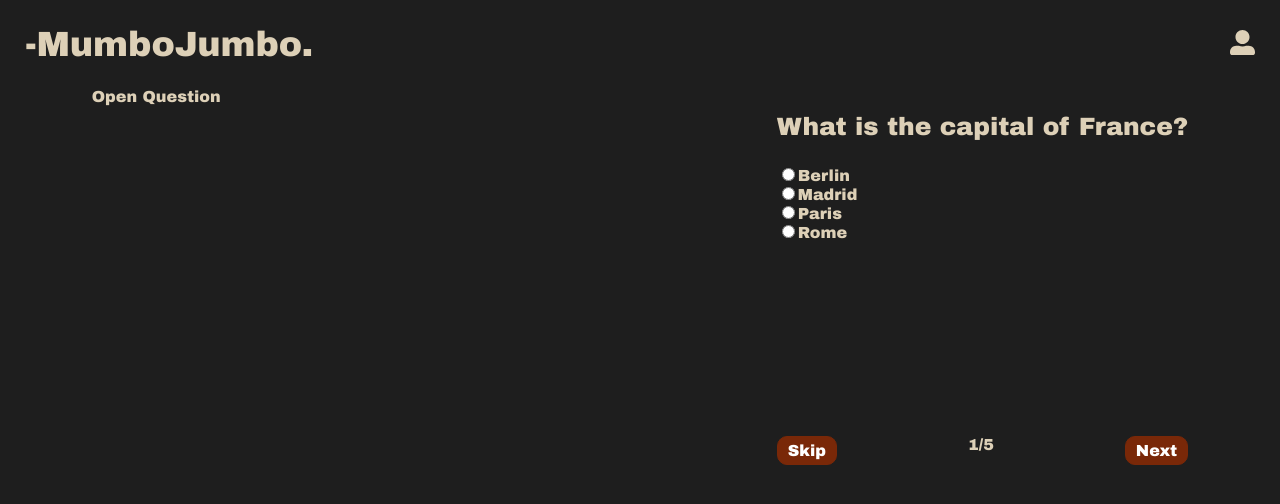
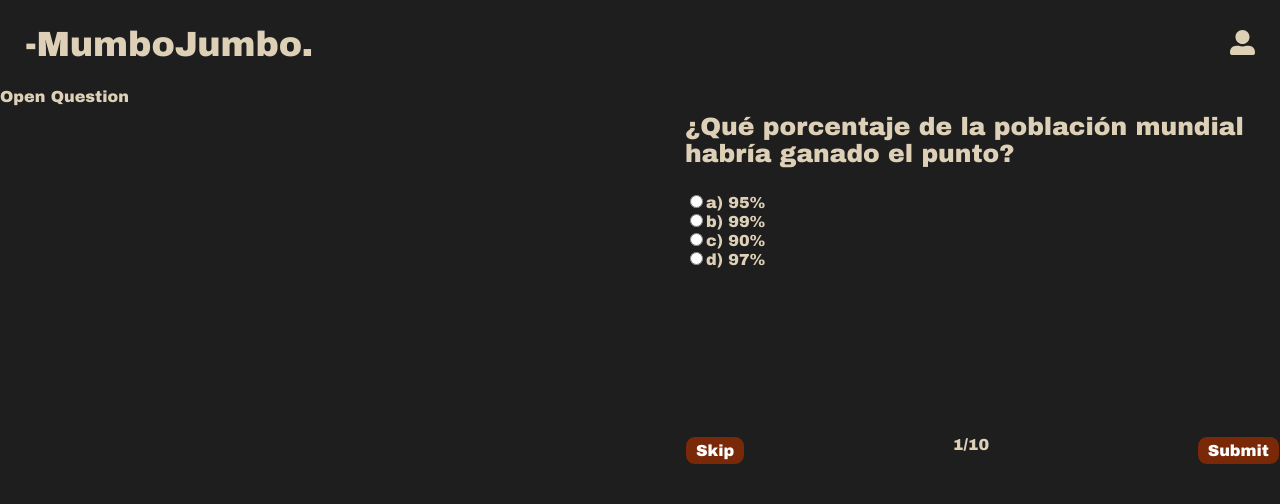
Before and after one commit to briancoco/tamuhack-2025, a React (Create React App) app in the folder client/: page /player in a window 1280 px wide. Both pictures are taken after a click on the button "Open Question". Shown: the top 504 px of the page. Built offline with nearby package versions, Linux system fonts and the light colour scheme; a web font is replaced by a local one; what @radix-ui/themes would draw is missing.

Commit message:
added question and video transition

```diff
--- a/client/src/Player.js
+++ b/client/src/Player.js
@@ -5,9 +5,154 @@ import CollapsibleSidebar from './Sidebar'
 import './Player.css';
 
 const Player = () => {
-  const [playing, setPlaying] = useState(false)
+  const [playing, setPlaying] = useState(true)
   const [activeQuestion, setActiveQuestion] = useState(false);
+  const [questions, setQuestions] = useState(
+      [
+        {
+            "number": 1,
+            "startTime": "5",
+            "duration": "1",
+            "question": "¿Qué porcentaje de la población mundial habría ganado el punto?",
+            "options": [
+                "a) 95%",
+                "b) 99%",
+                "c) 90%",
+                "d) 97%"
+            ],
+            "correctAnswer": "b) 99%"
+        },
+        {
+            "number": 2,
+            "startTime": "9",
+            "duration": "1",
+            "question": "¿Qué tenía el jugador en la pierna?",
+            "options": [
+                "a) Una venda",
+                "b) Una lesión",
+                "c) Un vendaje",
+                "d) Una marca"
+            ],
+            "correctAnswer": "a) Una venda"
+        },
+        {
+            "number": 3,
+            "startTime": "150.319",
+            "duration": "4.081",
+            "question": "¿Qué miraba directamente el jugador?",
+            "options": [
+                "a) La pelota",
+                "b) El sol",
+                "c) La red",
+                "d) El oponente"
+            ],
+            "correctAnswer": "b) El sol"
+        },
+        {
+            "number": 4,
+            "startTime": "154.4",
+            "duration": "6.8",
+            "question": "¿Qué demostró Sasha en esa jugada?",
+            "options": [
+                "a) Velocidad y fuerza",
+                "b) Confianza y tiempo",
+                "c) Habilidad y poder",
+                "d) Técnica y control"
+            ],
+            "correctAnswer": "b) Confianza y tiempo"
+        },
+        {
+            "number": 5,
+            "startTime": "314.32",
+            "duration": "3.319",
+            "question": "¿Cómo fue el tiro drop de Zov?",
+            "options": [
+                "a) Excelente",
+                "b) Regular",
+                "c) Malo",
+                "d) Perfecto"
+            ],
+            "correctAnswer": "c) Malo"
+        },
+        {
+            "number": 6,
+            "startTime": "320.84",
+            "duration": "4.359",
+            "question": "¿Qué estaba sintiendo el jugador?",
+            "options": [
+                "a) Tensión",
+                "b) Alegría",
+                "c) Cansancio",
+                "d) Enojo"
+            ],
+            "correctAnswer": "a) Tensión"
+        },
+        {
+            "number": 7,
+            "startTime": "349.56",
+            "duration": "4.96",
+            "question": "¿Cómo fue el tiro de frente?",
+            "options": [
+                "a) Muy bueno",
+                "b) Con suerte",
+                "c) Malo",
+                "d) Perfecto"
+            ],
+            "correctAnswer": "b) Con suerte"
+        },
+        {
+            "number": 8,
+            "startTime": "405.72",
+            "duration": "7.4",
+            "question": "¿Cómo fue el lob en ese momento del set?",
+            "options": [
+                "a) Fácil",
+                "b) Regular",
+                "c) Difícil",
+                "d) Simple"
+            ],
+            "correctAnswer": "c) Difícil"
+        },
+        {
+            "number": 9,
+            "startTime": "465.36",
+            "duration": "5.88",
+            "question": "¿A qué final llegó el jugador?",
+            "options": [
+                "a) US Open",
+                "b) Wimbledon",
+                "c) Australian Open",
+                "d) Roland Garros"
+            ],
+            "correctAnswer": "c) Australian Open"
+        },
+        {
+            "number": 10,
+            "startTime": "471.24",
+            "duration": "8.639",
+            "question": "¿Por qué terminó el partido?",
+            "options": [
+                "a) Por lluvia",
+                "b) Por lesión",
+                "c) Por tiempo",
+                "d) Por abandono"
+            ],
+            "correctAnswer": "b) Por lesión"
+        }
+    ]);
+    const [currentQuestion, setCurrentQuestion] = useState(0)
+  //call api in a useEffect => get video questions
 
+  const progressHandler = (playerData) => {
+    console.log(playerData)
+    const questionTime = parseFloat(questions[currentQuestion].startTime) + parseFloat(questions[currentQuestion].duration)
+    const currentTime = playerData.playedSeconds
+    if (currentTime >= questionTime) {
+      //display current question
+      setPlaying(false)
+      setActiveQuestion(true)
+    }
+  }
 
   return (
     <div>
@@ -20,9 +165,11 @@ const Player = () => {
             width={activeQuestion ? "640px" : "1280px"}
             height={activeQuestion ? "360px" : "720px"}
             url='https://www.youtube.com/watch?v=a3ICNMQW7Ok'
+            onProgress={progressHandler}
+            playing={playing}
           />
         </div>
-        <CollapsibleSidebar className={`collapsible-sidebar ${activeQuestion ? 'open' : 'closed'}`} isOpen={activeQuestion} />
+        <CollapsibleSidebar className={`collapsible-sidebar ${activeQuestion ? 'open' : 'closed'}`} isOpen={activeQuestion} setIsOpen={setActiveQuestion} questions={questions} currentQuestion={currentQuestion} setCurrentQuestion={setCurrentQuestion} setPlaying={setPlaying} />
       </div>
     </div>
   )
--- a/client/src/Sidebar.js
+++ b/client/src/Sidebar.js
@@ -1,20 +1,22 @@
 import React, { useState } from "react";
-import {ToggleGroup} from "radix-ui"
 
-export default function CollapsibleSidebar({isOpen}) {
-  const [question, setQuestion] = useState({
-    description: "What is the capital of France?",
-    options: ["Berlin", "Madrid", "Paris", "Rome"]
-  });
+export default function CollapsibleSidebar({isOpen, setIsOpen, questions, currentQuestion, setCurrentQuestion, setPlaying}) {
   const [choice, setChoice] = useState(null);
+
+  const handleSubmit = () => {
+    setCurrentQuestion(currentQuestion + 1)
+    setIsOpen(false)
+    setPlaying(true)
+    setChoice(null)
+  }
 
   return (
     <div className="Sidebar">
       {isOpen &&
         <div className="sidebar-container">
-          <p className="question-title">{question.description}</p>
+          <p className="question-title">{questions[currentQuestion].question}</p>
           <section className="question-options">
-            {question.options.map((option, index) => (
+            {questions[currentQuestion].options.map((option, index) => (
               <div className="question-option">
               <input
                 type="radio"
@@ -29,8 +31,8 @@ export default function CollapsibleSidebar({isOpen}) {
           </section>
           <section className="question-buttons">
             <button className="question-button">Skip</button>
-            <div>1/5</div>
-            <button className="question-button">Next</button>
+            <div>{`${currentQuestion + 1}/${questions.length}`}</div>
+            <button className="question-button" onClick={handleSubmit}>Submit</button>
           </section>
         </div>
       }
--- a/client/src/index.css
+++ b/client/src/index.css
@@ -80,7 +80,12 @@ code {
 .question-button {
   background-color: #792808;
   padding: 5px 10px 5px 10px;
-  border: 1px solid #792808;
+  border: 1px solid #1E1E1E;
   border-radius: 10px;
   color: white;
+  transition: background-color 0.3s ease;
 }
+
+.question-button:hover {
+  background-color: #5b1f07;
+}
```
